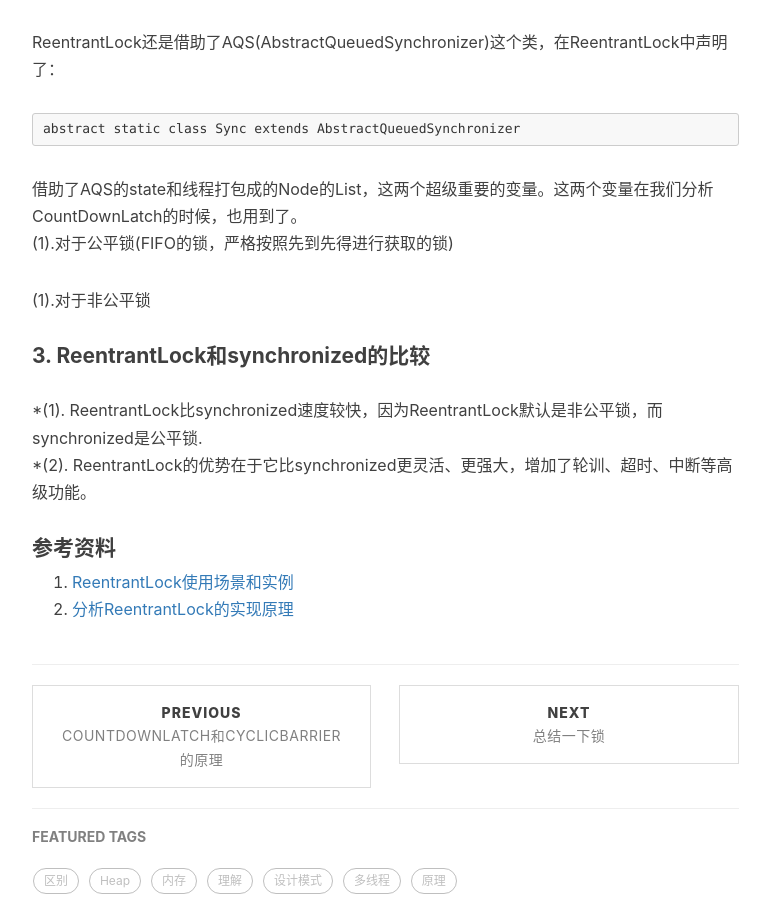
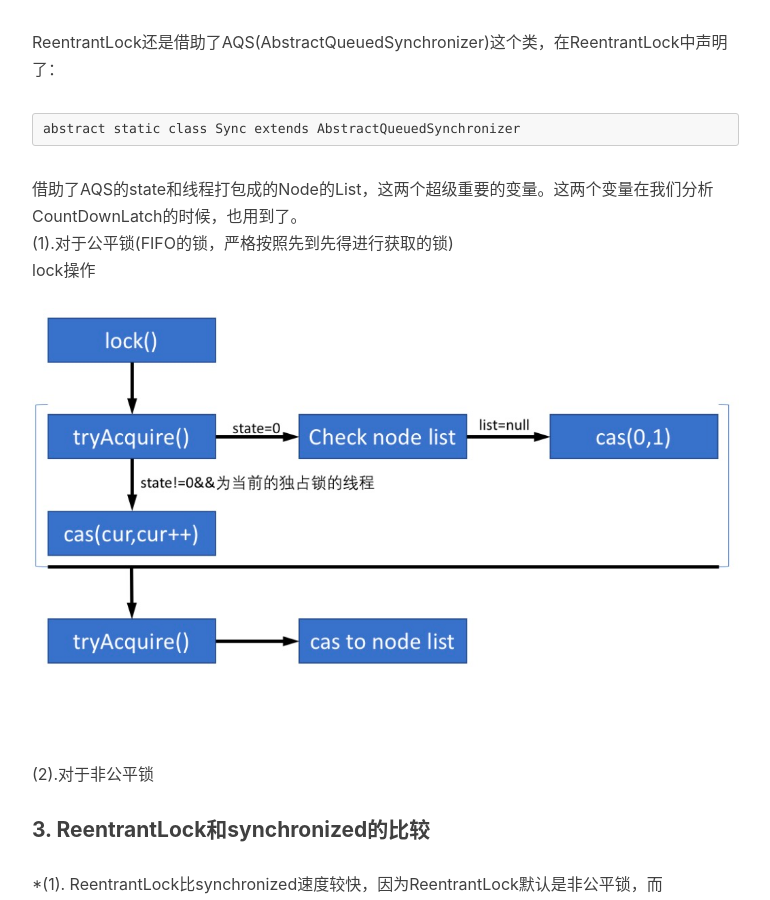
Before and after one commit to baiscjava/basicjava.github.io, a Jekyll site: the page built from _posts/2017-06-26-ReentrantLock的使用和原理.md, in a window 1280 px wide and 900 px high, scrolled down 1479 px. Shown: the whole window, without its empty margins (233-1003 px from the left). Built offline with Jekyll 4.4.1, drawn with Linux system fonts in a browser that asks for light colours; nearby versions of some CDN libraries; comment, search, counter and statistics services are not loaded.

Commit message:
Update 2017-06-26-ReentrantLock的使用和原理.md

````diff
--- a/_posts/2017-06-26-ReentrantLock的使用和原理.md
+++ b/_posts/2017-06-26-ReentrantLock的使用和原理.md
@@ -63,9 +63,11 @@ ReentrantLock还是借助了AQS(AbstractQueuedSynchronizer)这个类，在Reentr
 abstract static class Sync extends AbstractQueuedSynchronizer
 ```
 借助了AQS的state和线程打包成的Node的List，这两个超级重要的变量。这两个变量在我们分析CountDownLatch的时候，也用到了。<br>
-(1).对于公平锁(FIFO的锁，严格按照先到先得进行获取的锁)
+(1).对于公平锁(FIFO的锁，严格按照先到先得进行获取的锁)<br>
+lock操作<br>
+![gras](/images/aqs/ReentrantLock_lock.jpeg)<br>
 
-(1).对于非公平锁
+(2).对于非公平锁<br>
 
 
 #### 3. ReentrantLock和synchronized的比较
````
